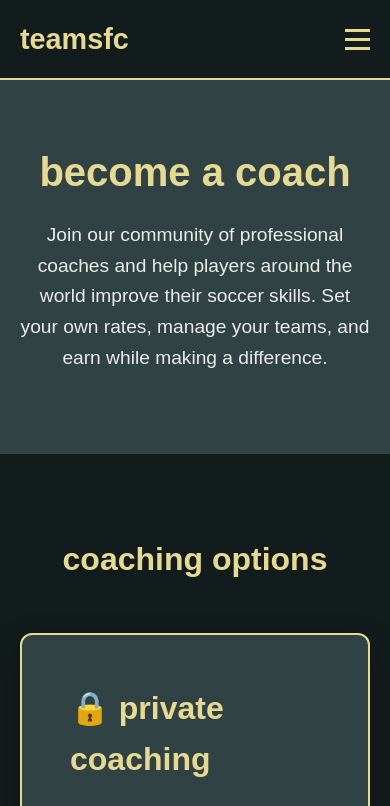
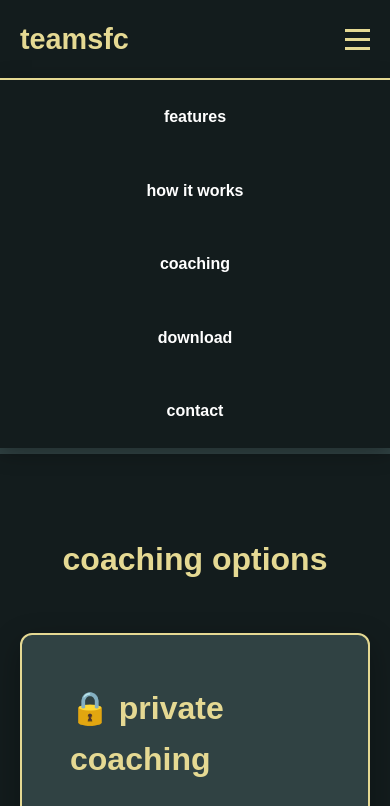
Before and after one commit to shunal/teamsfc-web-app, a website: page coaching.html in a window 390 px wide. Both pictures are taken after a click on the element 357 px from the left and 39 px from the top of the page. Shown: the top 806 px of the page. Drawn offline with Linux system fonts and the light colour scheme; a web font is replaced by a local one.

Commit message:
updated for iphone now

```diff
--- a/coaching.html
+++ b/coaching.html
@@ -400,6 +400,24 @@
         @media (max-width: 768px) {
             .nav-links {
                 display: none;
+                position: absolute;
+                top: 100%;
+                left: 0;
+                right: 0;
+                background: #131c1d;
+                flex-direction: column;
+                padding: 1rem 0;
+                border-top: 2px solid #e5d993;
+                box-shadow: 0 5px 20px rgba(0,0,0,0.3);
+            }
+
+            .nav-links.active {
+                display: flex;
+            }
+
+            .nav-links li {
+                padding: 0.5rem 0;
+                text-align: center;
             }
 
             .mobile-menu {
```
Also changed, not shown: contact.html (+18 -0 lines), index.html (+18 -0 lines).
